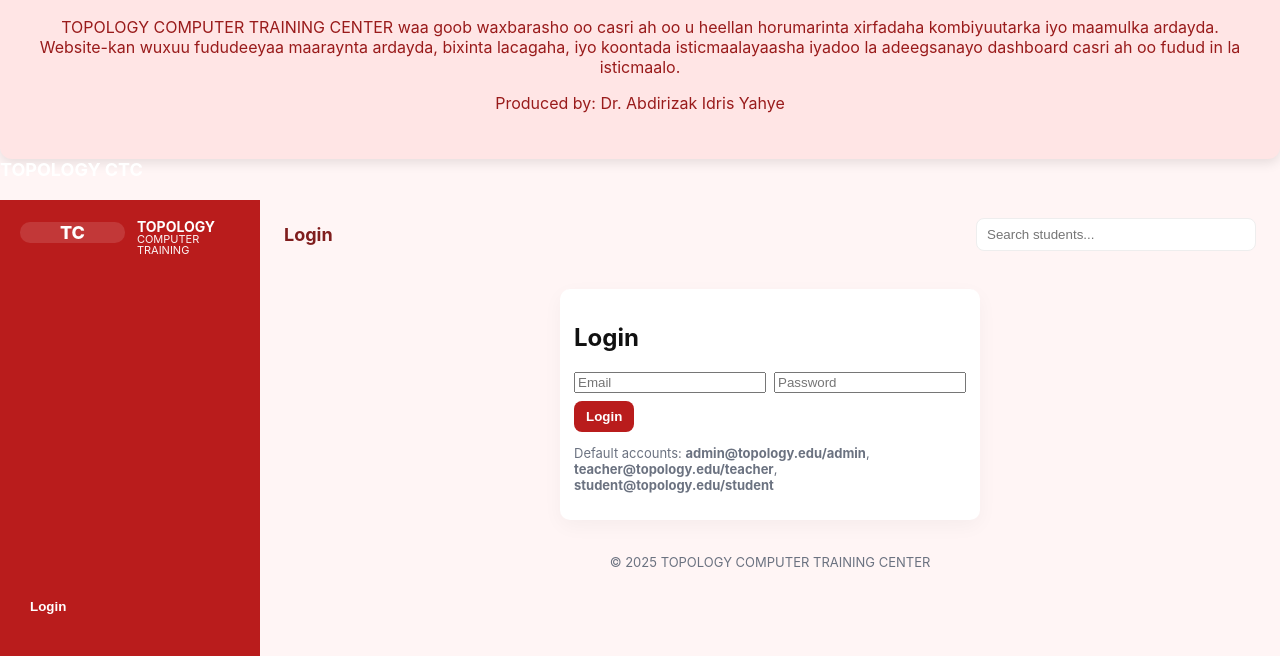
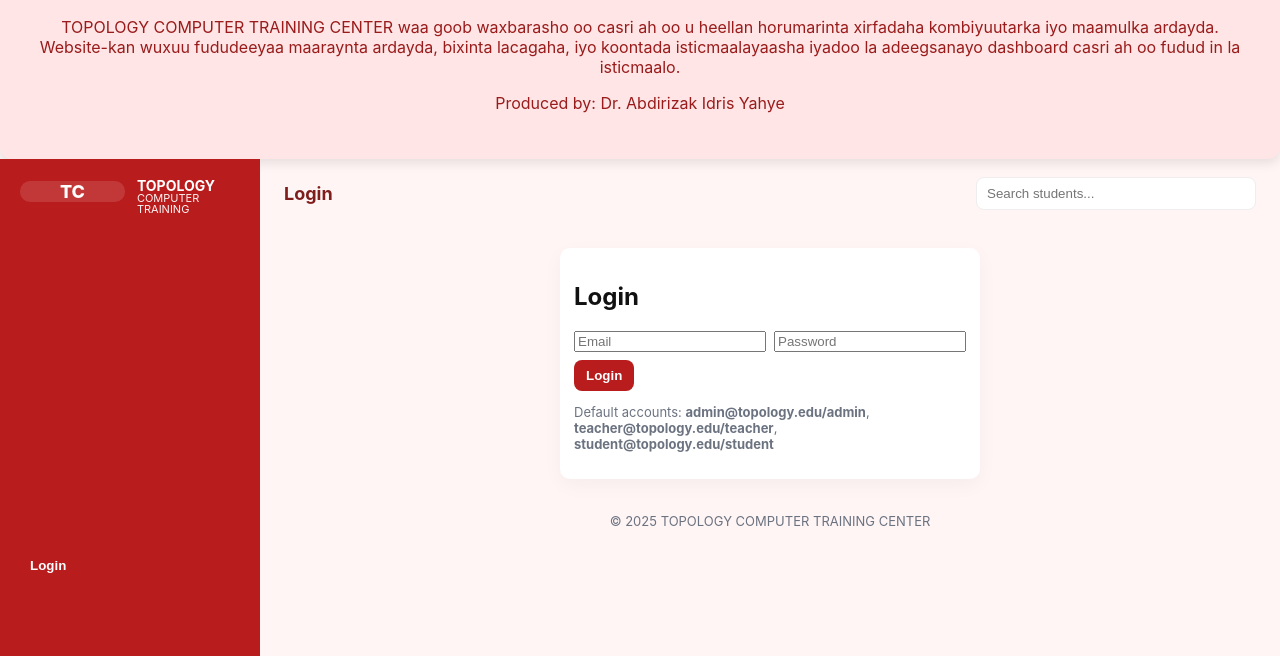
Before and after one commit to topologyctc/topology, a plain HTML site: page index.html in a window 1280 px wide. Shown: the part 144-800 px from the top of the page. Drawn offline with Linux system fonts and the light colour scheme.

Commit message:
Update index.html

```diff
--- a/index.html
+++ b/index.html
@@ -24,7 +24,7 @@
     </p>
   </div>
 </section>
-<div class="sidebar-title">TOPOLOGY CTC</div>
+
   <link rel="stylesheet" href="style.css" />
 </head>
 <body>
```
